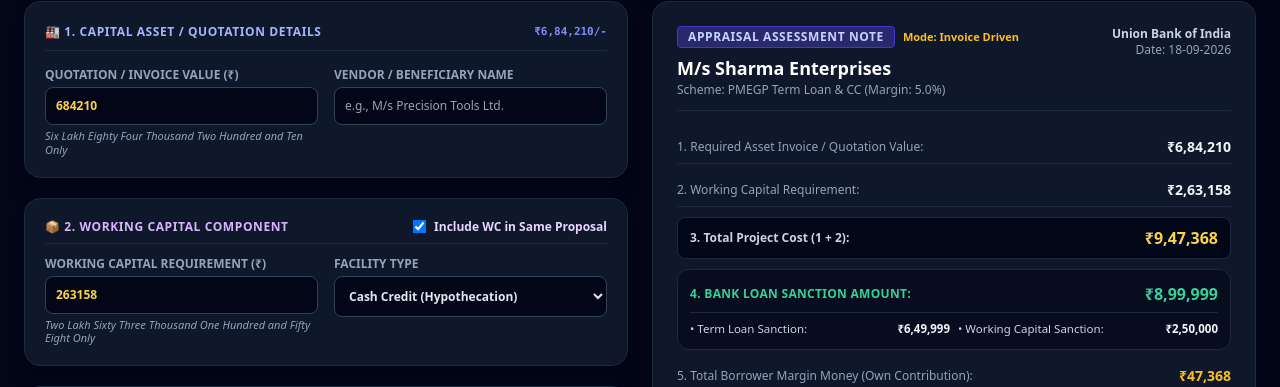
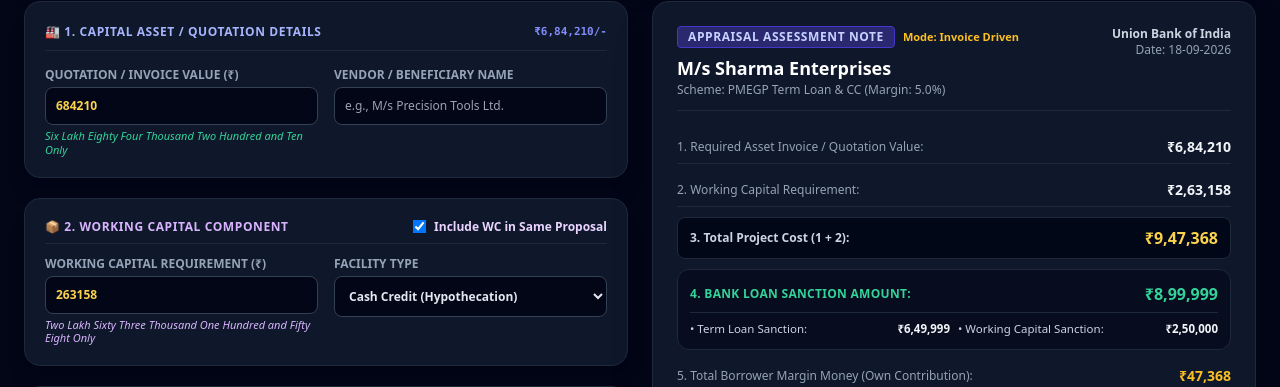
Before and after one commit to sunilskc23/loan-autodoc-filler, a Flask app: page /appraisal in a window 1280 px wide. Shown: the part 338-725 px from the top of the page. Run offline with Flask 3, Linux system fonts and the light colour scheme.

Commit message:
Update appraisal.html

```diff
--- a/templates/appraisal.html
+++ b/templates/appraisal.html
@@ -44,11 +44,11 @@
                     ← Back to LoanAutoDoc
                 </a>
                 <!-- Clear / Reset Button -->
-                <button type="button" onclick="resetAppraisalForm()" class="text-xs bg-rose-700 hover:bg-rose-600 text-white font-bold px-3.5 py-2 rounded-lg transition shadow flex items-center gap-1.5">
+                <button type="button" onclick="resetAppraisalForm()" class="text-xs bg-rose-700 hover:bg-rose-600 text-white font-bold px-3.5 py-2 rounded-lg transition shadow flex items-center gap-1.5 cursor-pointer">
                     <span>🔄</span>
                     <span>Clear All</span>
                 </button>
-                <button onclick="window.print()" class="text-xs bg-emerald-600 hover:bg-emerald-500 text-white font-bold px-4 py-2 rounded-lg transition shadow flex items-center gap-1.5">
+                <button onclick="window.print()" class="text-xs bg-emerald-600 hover:bg-emerald-500 text-white font-bold px-4 py-2 rounded-lg transition shadow flex items-center gap-1.5 cursor-pointer">
                     <span>🖨️</span>
                     <span>Print 1-Page Appraisal</span>
                 </button>
@@ -66,11 +66,11 @@
                     <span class="text-xs font-bold text-slate-400 uppercase tracking-wider">Assessment Workflow:</span>
                     <div class="inline-flex rounded-lg bg-slate-950 p-1 border border-slate-800 text-xs">
                         <button type="button" id="btnModeForward" onclick="switchAssessmentMode('FORWARD')"
-                                class="px-3 py-1.5 rounded-md font-bold transition bg-amber-400 text-slate-950 shadow">
+                                class="px-3 py-1.5 rounded-md font-bold transition bg-amber-400 text-slate-950 shadow cursor-pointer">
                             Forward (Invoice / Quotation Driven)
                         </button>
                         <button type="button" id="btnModeReverse" onclick="switchAssessmentMode('REVERSE')"
-                                class="px-3 py-1.5 rounded-md font-semibold text-slate-400 hover:text-white transition">
+                                class="px-3 py-1.5 rounded-md font-semibold text-slate-400 hover:text-white transition cursor-pointer">
                             Reverse (Desired Loan Sanction Driven)
                         </button>
                     </div>
@@ -155,9 +155,9 @@
                         <div class="grid grid-cols-1 sm:grid-cols-2 gap-4">
                             <div>
                                 <label class="text-xs font-bold text-slate-400 block mb-1">QUOTATION / INVOICE VALUE (₹)</label>
-                                <input type="number" id="quotationAmt" value="684210" oninput="calculateAssessment()"
+                                <input type="number" id="quotationAmt" value="684210" oninput="calculateAssessment()" onkeyup="calculateAssessment()"
                                        class="w-full text-xs p-2.5 bg-slate-950 border border-slate-700 rounded-lg text-amber-300 font-bold focus:ring-1 focus:ring-amber-500">
-                                <span id="quotationWords" class="text-[11px] text-slate-400 block mt-1 italic leading-tight"></span>
+                                <span id="quotationWords" class="text-[11px] text-emerald-400 block mt-1 italic font-medium leading-tight min-h-[16px]"></span>
                             </div>
                             <div>
                                 <label class="text-xs font-bold text-slate-400 block mb-1">VENDOR / BENEFICIARY NAME</label>
@@ -178,13 +178,13 @@
                         <div class="grid grid-cols-1 sm:grid-cols-2 gap-4">
                             <div>
                                 <label class="text-xs font-bold text-slate-400 block mb-1">TOTAL LOAN NEEDED BY BORROWER (₹)</label>
-                                <input type="number" id="desiredLoanAmt" value="900000" oninput="calculateAssessment()"
+                                <input type="number" id="desiredLoanAmt" value="900000" oninput="calculateAssessment()" onkeyup="calculateAssessment()"
                                        class="w-full text-xs p-2.5 bg-slate-950 border border-slate-700 rounded-lg text-emerald-300 font-bold focus:ring-1 focus:ring-emerald-500">
-                                <span id="desiredLoanWords" class="text-[11px] text-slate-400 block mt-1 italic leading-tight"></span>
+                                <span id="desiredLoanWords" class="text-[11px] text-emerald-400 block mt-1 italic font-medium leading-tight min-h-[16px]"></span>
                             </div>
                             <div>
                                 <label class="text-xs font-bold text-slate-400 block mb-1">TL ALLOCATION IN DESIRED LOAN (₹)</label>
-                                <input type="number" id="reverseTlDesiredAmt" value="650000" oninput="calculateAssessment()"
+                                <input type="number" id="reverseTlDesiredAmt" value="650000" oninput="calculateAssessment()" onkeyup="calculateAssessment()"
                                        class="w-full text-xs p-2.5 bg-slate-950 border border-slate-700 rounded-lg text-amber-300 font-bold focus:ring-1 focus:ring-amber-500">
                                 <span class="text-[10.5px] text-slate-500 block mt-1">Remaining balance will be auto-assigned to Working Capital.</span>
                             </div>
@@ -209,9 +209,9 @@
                         <div class="grid grid-cols-1 sm:grid-cols-2 gap-4">
                             <div>
                                 <label class="text-xs font-bold text-slate-400 block mb-1" id="wcRequirementLabel">WORKING CAPITAL REQUIREMENT (₹)</label>
-                                <input type="number" id="wcRequirementAmt" value="263158" oninput="calculateAssessment()"
+                                <input type="number" id="wcRequirementAmt" value="263158" oninput="calculateAssessment()" onkeyup="calculateAssessment()"
                                        class="w-full text-xs p-2.5 bg-slate-950 border border-slate-700 rounded-lg text-amber-300 font-bold focus:ring-1 focus:ring-amber-500">
-                                <span id="wcWords" class="text-[11px] text-slate-400 block mt-1 italic leading-tight"></span>
+                                <span id="wcWords" class="text-[11px] text-purple-300 block mt-1 italic font-medium leading-tight min-h-[16px]"></span>
                             </div>
                             <div>
                                 <label class="text-xs font-bold text-slate-400 block mb-1">FACILITY TYPE</label>
@@ -326,7 +326,7 @@
                         </div>
                     </div>
 
-                    <!-- VENDOR RTGS & ACCOUNT DEPOSIT PROTOCOL (100% Audit-Proof) -->
+                    <!-- VENDOR RTGS & ACCOUNT DEPOSIT PROTOCOL -->
                     <div class="p-4 bg-slate-950 border-2 border-amber-500/40 rounded-xl space-y-3 print-border">
                         <div class="flex justify-between items-center border-b border-slate-800 pb-1.5 print-border">
                             <span class="text-xs font-black text-amber-300 uppercase tracking-wide print-text-dark">
@@ -367,7 +367,7 @@
                         </div>
                     </div>
 
-                    <!-- Clean Words Box with Figure (Round Figure, No "Rupees") -->
+                    <!-- Clean Words Box with Figure (Round Figure, Strictly No "Rupees") -->
                     <div class="p-3.5 bg-slate-950 border border-slate-800 rounded-xl space-y-2 print-border">
                         <div class="flex justify-between items-center border-b border-slate-800 pb-1.5 print-border">
                             <span class="font-bold text-slate-400 uppercase text-[10.5px] tracking-wider print-text-dark">
@@ -396,10 +396,10 @@
     <script>
         let currentMode = 'FORWARD';
 
-        // INDIAN NUMBER TO WORDS CONVERTER (STRICTLY WITHOUT "RUPEES")
+        // STRICT INDIAN NUMBER TO WORDS CONVERTER (ZERO RUPEES PREFIX/SUFFIX)
         function numberToWordsIndianClean(num) {
             num = Math.round(parseFloat(num.toString().replace(/,/g, '')));
-            if (isNaN(num) || num <= 0) return "Zero Only";
+            if (isNaN(num) || num <= 0) return "";
 
             const a = ['', 'One ', 'Two ', 'Three ', 'Four ', 'Five ', 'Six ', 'Seven ', 'Eight ', 'Nine ', 'Ten ', 'Eleven ', 'Twelve ', 'Thirteen ', 'Fourteen ', 'Fifteen ', 'Sixteen ', 'Seventeen ', 'Eighteen ', 'Nineteen '];
             const b = ['', '', 'Twenty', 'Thirty', 'Forty', 'Fifty', 'Sixty', 'Seventy', 'Eighty', 'Ninety'];
@@ -416,10 +416,10 @@
             }
 
             let str = inWords(num).trim();
-            return str ? (str + " Only") : "Zero Only";
+            return str ? (str + " Only") : "";
         }
 
-        // INDIAN COMMA FORMATTER (₹9,00,000)
+        // INDIAN COMMA FORMATTER
         function formatInr(val) {
             if (isNaN(val) || val === null || val === undefined) return "₹0";
             let clean = Math.round(val).toString();
@@ -444,14 +444,14 @@
             const badge = document.getElementById('appraisalModeBadge');
 
             if (mode === 'FORWARD') {
-                btnF.className = "px-3 py-1.5 rounded-md font-bold transition bg-amber-400 text-slate-950 shadow";
-                btnR.className = "px-3 py-1.5 rounded-md font-semibold text-slate-400 hover:text-white transition";
+                btnF.className = "px-3 py-1.5 rounded-md font-bold transition bg-amber-400 text-slate-950 shadow cursor-pointer";
+                btnR.className = "px-3 py-1.5 rounded-md font-semibold text-slate-400 hover:text-white transition cursor-pointer";
                 panelF.classList.remove('hidden');
                 panelR.classList.add('hidden');
                 badge.innerText = "Mode: Invoice Driven";
             } else {
-                btnR.className = "px-3 py-1.5 rounded-md font-bold transition bg-emerald-400 text-slate-950 shadow";
-                btnF.className = "px-3 py-1.5 rounded-md font-semibold text-slate-400 hover:text-white transition";
+                btnR.className = "px-3 py-1.5 rounded-md font-bold transition bg-emerald-400 text-slate-950 shadow cursor-pointer";
+                btnF.className = "px-3 py-1.5 rounded-md font-semibold text-slate-400 hover:text-white transition cursor-pointer";
                 panelR.classList.remove('hidden');
                 panelF.classList.add('hidden');
                 badge.innerText = "Mode: Sanction Loan Driven";
@@ -506,8 +506,12 @@
             const borrower = borrowerInput || "M/s Sharma Enterprises";
             const scheme = schemeInput || "PMEGP Term Loan & CC";
 
-            const marginPct = (parseFloat(document.getElementById('marginPercent').value) || 0) / 100;
-            const procFeePct = (parseFloat(document.getElementById('procFeePercent').value) || 0) / 100;
+            const rawMargin = parseFloat(document.getElementById('marginPercent').value);
+            const marginPct = (!isNaN(rawMargin) && rawMargin >= 0) ? rawMargin / 100 : 0.05;
+
+            const rawProc = parseFloat(document.getElementById('procFeePercent').value);
+            const procFeePct = (!isNaN(rawProc) && rawProc >= 0) ? rawProc / 100 : 0.013;
+
             const includeWc = document.getElementById('includeWc').checked;
             const absorbTotalMarginInTl = document.getElementById('absorbTotalMarginInTl').checked;
 
@@ -523,9 +527,19 @@
             let wcMarginShare = 0;
             let totalMarginMoney = 0;
 
+            // DOM Elements for dynamic labels
+            const quotWordsEl = document.getElementById('quotationWords');
+            const desLoanWordsEl = document.getElementById('desiredLoanWords');
+            const wcWordsEl = document.getElementById('wcWords');
+            const finalFigureEl = document.getElementById('totalSanctionFigureDisplay');
+            const finalWordsEl = document.getElementById('totalSanctionInWords');
+
             if (currentMode === 'FORWARD') {
-                invoiceAmt = Math.round(parseFloat(document.getElementById('quotationAmt').value) || 0);
-                wcProjectAmt = includeWc ? Math.round(parseFloat(document.getElementById('wcRequirementAmt').value) || 0) : 0;
+                const rawQuotation = document.getElementById('quotationAmt').value.trim();
+                invoiceAmt = rawQuotation !== "" ? Math.round(parseFloat(rawQuotation) || 0) : 0;
+
+                const rawWc = document.getElementById('wcRequirementAmt').value.trim();
+                wcProjectAmt = (includeWc && rawWc !== "") ? Math.round(parseFloat(rawWc) || 0) : 0;
 
                 totalProjectCost = invoiceAmt + wcProjectAmt;
                 totalMarginMoney = Math.round(totalProjectCost * marginPct);
@@ -539,15 +553,22 @@
                 totalLoanSanction = tlLoanSanction + wcLoanSanction;
 
                 document.getElementById('formattedQuotationBadge').innerText = formatInr(invoiceAmt) + "/-";
+
+                // Real-time Text Under Point 1 & 2
+                if (quotWordsEl) quotWordsEl.innerText = invoiceAmt > 0 ? numberToWordsIndianClean(invoiceAmt) : "";
+                if (desLoanWordsEl) desLoanWordsEl.innerText = "";
             } else {
-                // Reverse Mode: Customer Desired Loan
-                totalLoanSanction = Math.round(parseFloat(document.getElementById('desiredLoanAmt').value) || 0);
+                // Reverse Mode: Desired Loan Driven
+                const rawDesired = document.getElementById('desiredLoanAmt').value.trim();
+                totalLoanSanction = rawDesired !== "" ? Math.round(parseFloat(rawDesired) || 0) : 0;
+
                 const divisor = (1 - marginPct) > 0 ? (1 - marginPct) : 1;
                 totalProjectCost = totalLoanSanction > 0 ? Math.round(totalLoanSanction / divisor) : 0;
                 totalMarginMoney = Math.max(0, totalProjectCost - totalLoanSanction);
 
                 if (includeWc) {
-                    let desiredTlLoan = Math.round(parseFloat(document.getElementById('reverseTlDesiredAmt').value) || 0);
+                    const rawReverseTl = document.getElementById('reverseTlDesiredAmt').value.trim();
+                    let desiredTlLoan = rawReverseTl !== "" ? Math.round(parseFloat(rawReverseTl) || 0) : 0;
                     if (desiredTlLoan > totalLoanSanction) desiredTlLoan = totalLoanSanction;
 
                     tlLoanSanction = desiredTlLoan;
@@ -568,6 +589,14 @@
                 }
 
                 document.getElementById('formattedDesiredLoanBadge').innerText = formatInr(totalLoanSanction) + "/-";
+
+                if (desLoanWordsEl) desLoanWordsEl.innerText = totalLoanSanction > 0 ? numberToWordsIndianClean(totalLoanSanction) : "";
+                if (quotWordsEl) quotWordsEl.innerText = "";
+            }
+
+            // Real-time Working Capital Words
+            if (wcWordsEl) {
+                wcWordsEl.innerText = (includeWc && wcProjectAmt > 0) ? numberToWordsIndianClean(wcProjectAmt) : "";
             }
 
             // Processing Fee Calculation on Term Loan
@@ -621,14 +650,13 @@
                 auditText.innerHTML = `• Borrower must deposit <strong>${formatInr(customerDepositRequired)}</strong> (Term Loan Margin of <strong>${formatInr(tlMarginShare)}</strong> + Upfront Fees of <strong>${formatInr(totalProcDeduction)}</strong>).`;
             }
 
-            // Dynamic Words & Figures Refresh (Zero Handling)
-            document.getElementById('quotationWords').innerText = invoiceAmt > 0 ? numberToWordsIndianClean(invoiceAmt) : "";
-            document.getElementById('desiredLoanWords').innerText = totalLoanSanction > 0 ? numberToWordsIndianClean(totalLoanSanction) : "";
-            document.getElementById('wcWords').innerText = wcProjectAmt > 0 ? numberToWordsIndianClean(wcProjectAmt) : "";
-
-            // Total Sanction Box (Both Figure and Clean Words)
-            document.getElementById('totalSanctionFigureDisplay').innerText = formatInr(totalLoanSanction) + "/-";
-            document.getElementById('totalSanctionInWords').innerText = totalLoanSanction > 0 ? numberToWordsIndianClean(totalLoanSanction) : "Zero Only";
+            // Real-time Bottom Right Total Sanction Figure & Words
+            if (finalFigureEl) {
+                finalFigureEl.innerText = formatInr(totalLoanSanction) + "/-";
+            }
+            if (finalWordsEl) {
+                finalWordsEl.innerText = totalLoanSanction > 0 ? numberToWordsIndianClean(totalLoanSanction) : "Zero Only";
+            }
         }
 
         window.addEventListener('DOMContentLoaded', () => {
@@ -643,29 +671,37 @@
             calculateAssessment();
         });
 
-        // CLEAR / RESET ALL FORM INPUTS AND SUMMARY PROPERLY
+        // 100% CLEAN RESET FUNCTION
         function resetAppraisalForm() {
             if (!confirm("Are you sure you want to clear all entered details?")) return;
 
-            // Text Inputs Clear
+            // Clear all text inputs
             document.getElementById('borrowerName').value = "";
             document.getElementById('loanSchemeName').value = "";
             document.getElementById('vendorName').value = "";
 
-            // Numeric Values Clear
+            // Clear all numeric inputs
             document.getElementById('quotationAmt').value = "";
             document.getElementById('desiredLoanAmt').value = "";
             document.getElementById('reverseTlDesiredAmt').value = "";
             document.getElementById('wcRequirementAmt').value = "";
 
-            // Defaults Preset
+            // Reset Dropdowns & Defaults
             document.getElementById('schemePreset').value = "CUSTOM";
             document.getElementById('marginPercent').value = "10";
             document.getElementById('procFeePercent').value = "1.30";
             document.getElementById('includeWc').checked = true;
             document.getElementById('absorbTotalMarginInTl').checked = true;
 
-            // Recalculate will cleanly reset everything to ₹0 and Zero Only
+            // Instantly clear words elements before calculateAssessment
+            const quotWordsEl = document.getElementById('quotationWords');
+            const desLoanWordsEl = document.getElementById('desiredLoanWords');
+            const wcWordsEl = document.getElementById('wcWords');
+            if (quotWordsEl) quotWordsEl.innerText = "";
+            if (desLoanWordsEl) desLoanWordsEl.innerText = "";
+            if (wcWordsEl) wcWordsEl.innerText = "";
+
+            // Run fresh assessment calculation (sets ₹0/- and Zero Only cleanly)
             calculateAssessment();
         }
     </script>
```
